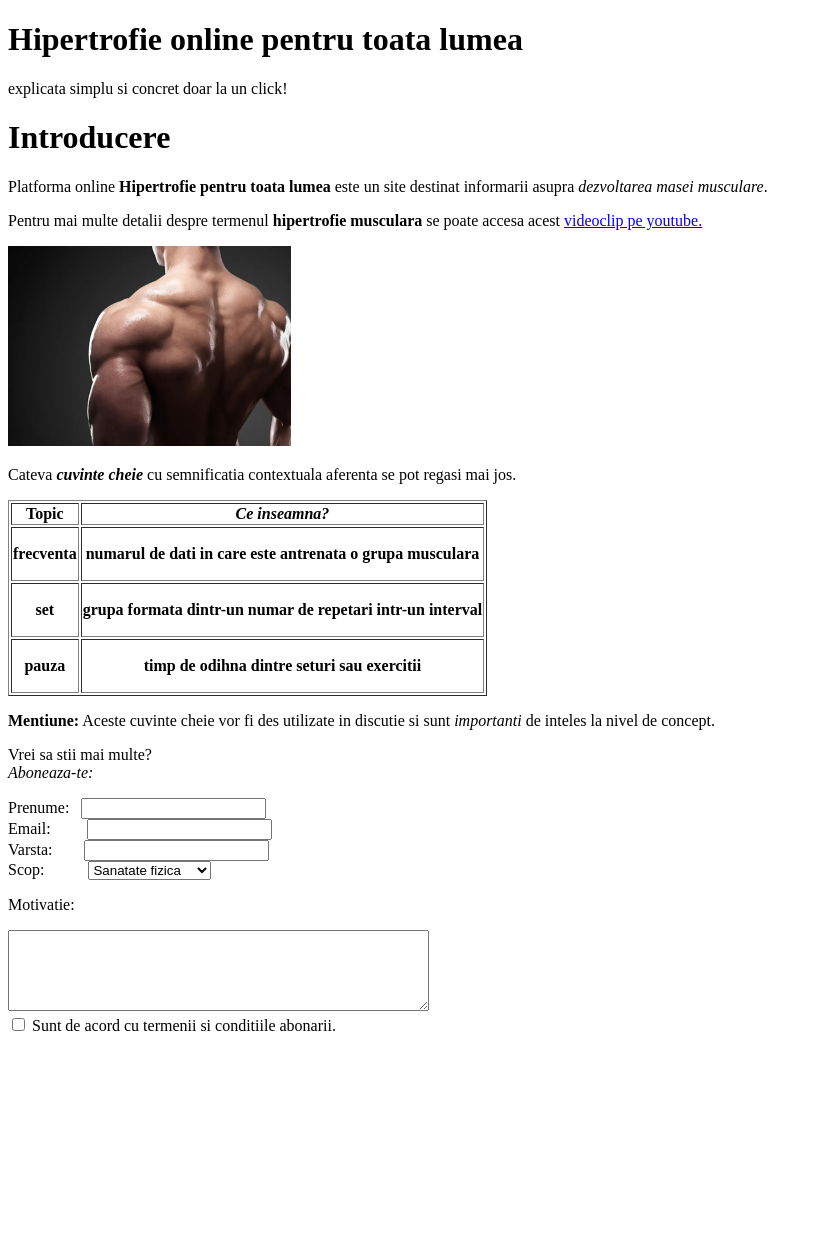
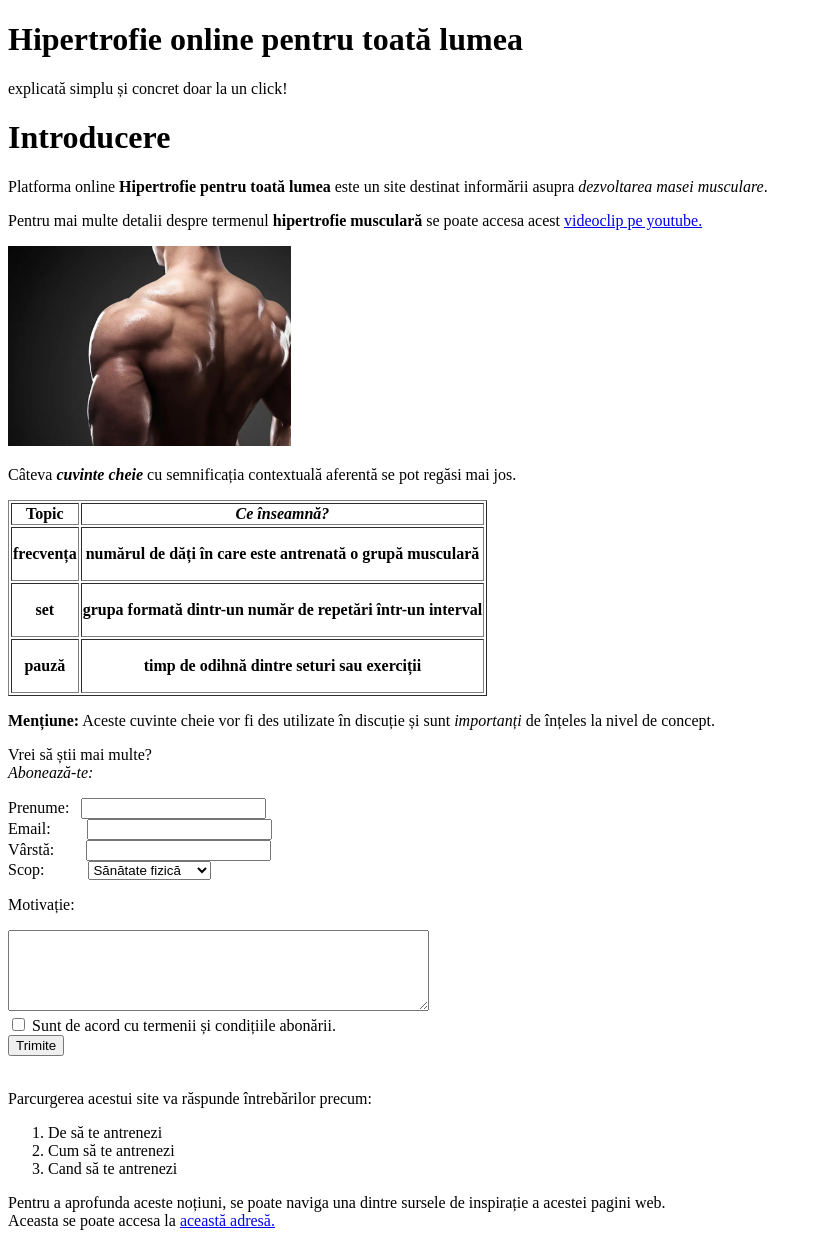
Before and after one commit to robeery/ro-hyperthrophy-website, a plain HTML site: page despre.html in a window 1280 px wide. Shown: the top 1243 px of the page, without its empty margins (0-820 px from the left). Before the commit the page ends 1043 px from the top, so only its background shows below. Drawn offline with Linux system fonts and the light colour scheme; grey boxes are pictures that could not be loaded.

Commit message:
rezolvare totala lab2 acasa

```diff
--- a/despre.html
+++ b/despre.html
@@ -1,30 +1,30 @@
 <!DOCTYPE html>
-<html>
+<html lang="ro">
     <head>
         <title> Hipertrofie online </title>
     </head>
     <header>
-        <h1>Hipertrofie online pentru toata lumea</h1>
-        <p>explicata simplu si concret doar la un click!</p>
+        <h1>Hipertrofie online pentru toată lumea</h1>
+        <p>explicată simplu și concret doar la un click!</p>
     </header>
     <body>
         <h1>Introducere</h1>
 
         <p> Platforma online
-            <b>Hipertrofie pentru toata lumea </b>
-            este un site destinat informarii asupra
+            <b>Hipertrofie pentru toată lumea </b>
+            este un site destinat informării asupra
             <i>dezvoltarea masei musculare</i>.
         </p>
 
-        <p> Pentru mai multe detalii despre termenul <b>hipertrofie musculara</b> se poate accesa acest
+        <p> Pentru mai multe detalii despre termenul <b>hipertrofie musculară</b> se poate accesa acest
             <a href="https://www.youtube.com/watch?v=u6CwWJuue_s">videoclip pe youtube. </a>
 
         </p>
         <img src="spate_muscular.png" alt="Fotografie - spate cu musculatura dezvoltata" witdh="300" height="200">
 
-        <p>Cateva
+        <p>Câteva
             <b> <i>cuvinte cheie </i> </b>
-            cu semnificatia contextuala aferenta se pot regasi mai jos.
+            cu semnificația contextuală aferentă se pot regăsi mai jos.
         </p>
 
         <table border="1">
@@ -34,16 +34,16 @@
                 </th>
 
                 <th>
-                    <i>Ce inseamna?</i>
+                    <i>Ce înseamnă?</i>
                 </th>
             </tr>
             <tr>
                 <th>
-                    <p>frecventa</p>
+                    <p>frecvența</p>
                 </th>
 
                 <th>
-                    <p>numarul de dati in care este antrenata o grupa musculara</p>
+                    <p>numărul de dăți în care este antrenată o grupă musculară</p>
                 </th>
             </tr>
 
@@ -53,33 +53,33 @@
                 </th>
 
                 <th>
-                    <p>grupa formata dintr-un numar de repetari intr-un interval</p>
+                    <p>grupa formată dintr-un număr de repetări într-un interval</p>
                 </th>
 
             </tr>
 
             <tr>
                 <th>
-                    <p>pauza</p>
+                    <p>pauză</p>
                 </th>
 
                 <th>
-                    <p>timp de odihna dintre seturi sau exercitii </p>
+                    <p>timp de odihnă dintre seturi sau exerciții </p>
                 </th>
 
             </tr>
         </table>
 
         <p>
-            <b>Mentiune:</b>
-            Aceste cuvinte cheie vor fi des utilizate in discutie si sunt
-            <i>importanti </i>
-            de inteles la nivel de concept.
+            <b>Mențiune:</b>
+            Aceste cuvinte cheie vor fi des utilizate în discuție și sunt
+            <i>importanți </i>
+            de înțeles la nivel de concept.
         </p>
 
         <p>
-            Vrei sa stii mai multe? <br/>
-            <i>Aboneaza-te:</i>
+            Vrei să știi mai multe? <br/>
+            <i>Abonează-te:</i>
         </p>
 
         <form>
@@ -91,7 +91,7 @@
             <input type="text">
 
             <br/>
-            <label>Varsta:&nbsp; &nbsp; &nbsp; &nbsp; </label>
+            <label>Vârstă:&nbsp; &nbsp; &nbsp; &nbsp; </label>
             <input type="text">
 
             <br/>
@@ -99,8 +99,8 @@
 
             <select name="scop" id="scop">
 
-                <option value="sanatate_f"> Sanatate fizica</option>
-                <option value="sanatate_m"> Sanatate mintala</option>
+                <option value="sanatate_f"> Sănătate fizică</option>
+                <option value="sanatate_m"> Sănătate mintală</option>
                 <option value="aspect"> Aspect fizic </option>
                 <option value="pasiune"> Pasiune </option>
                 <option value="hobby"> Hobby </option>
@@ -109,17 +109,40 @@
             </select>
 
             <br/>
-            <p>Motivatie:</p>
+            <p>Motivație:</p>
             <textarea  rows="5" cols="50">
 
             </textarea>
             <br/>
-            <input type="checkbox"> Sunt de acord cu termenii si conditiile abonarii. </input>
+            <input type="checkbox"> Sunt de acord cu termenii și condițiile abonării. </input>
 
+            <br/>
+
+            <button> Trimite </button>
         </form>
 
+        <br/>
 
+        <p>Parcurgerea acestui site va răspunde întrebărilor precum:</p>
 
+        <ol>
+            <li> De să te antrenezi</li>
+            <li> Cum să te antrenezi </li>
+            <li> Cand să te antrenezi </li>
+        </ol>
 
+        <p>Pentru a aprofunda aceste noțiuni, se poate naviga una dintre sursele de inspirație a acestei pagini web.
+        </br>
+            Aceasta se poate accesa la
+            <a href="https://rpstrength.com/">această adresă.</a>
+        </p>
+
+        <iframe src="https://rpstrength.com/" height="400" width="600" title="rpstrength_site">
+
+        </iframe>
+        </br> </br> </br> </br>
+        <footer style="border-top: 1px solid black;">
+            &copy; 2025. Grigoraș Robert Constantin - 1311A
+        </footer>
     </body>
 </html>
```
